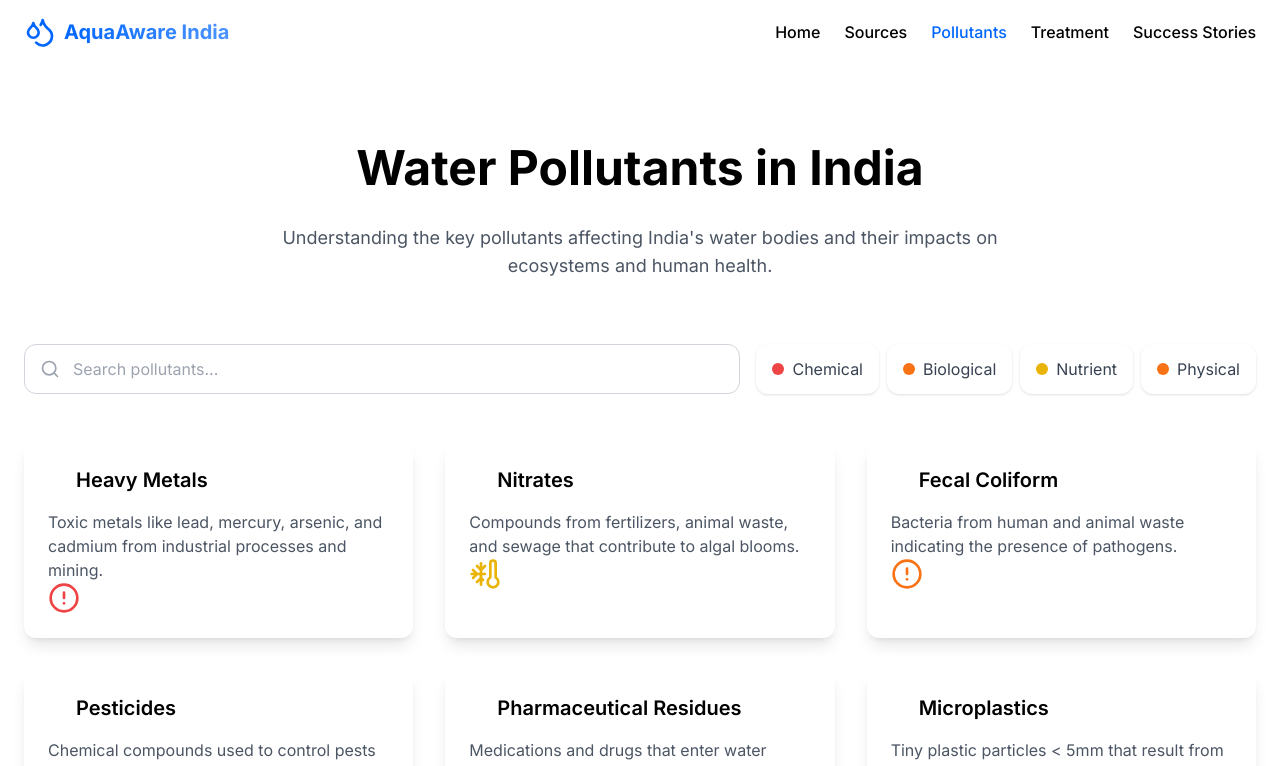
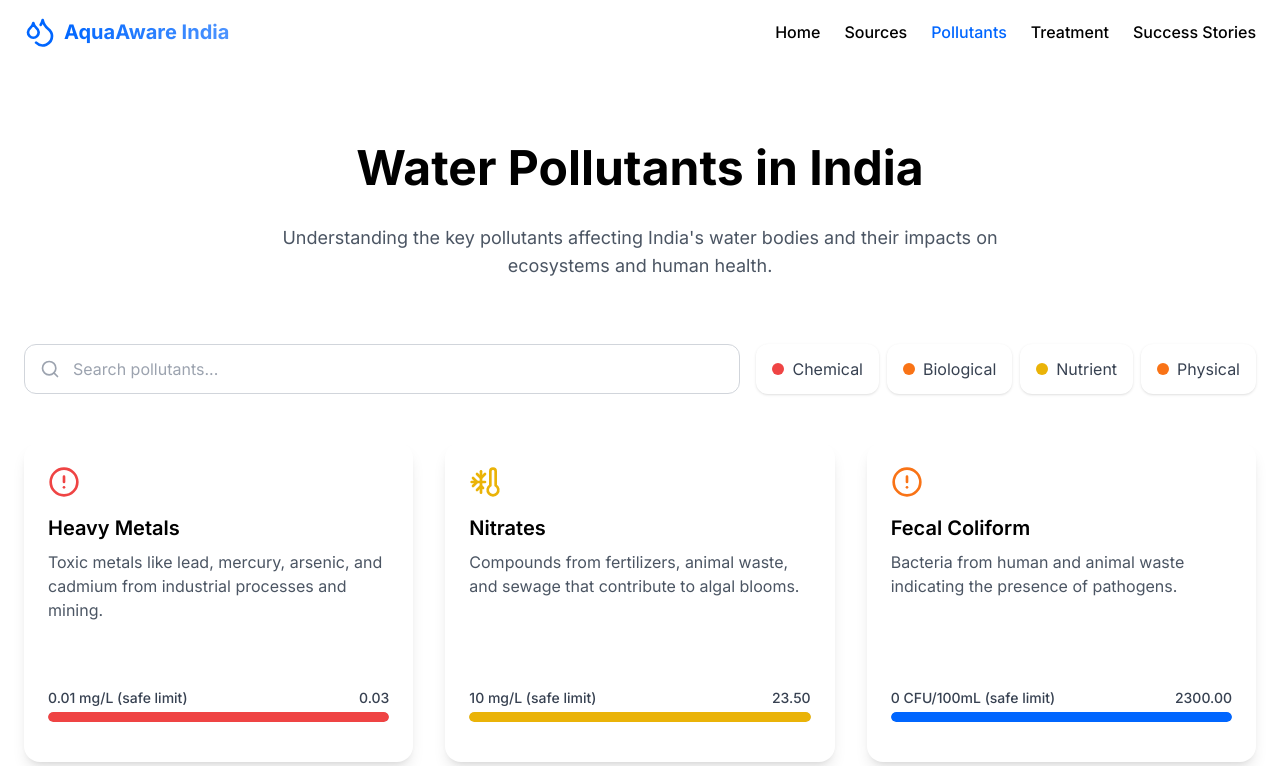
Before and after one commit to nawseekhiya/aqua-aware, a React (Vite) app in the folder client/: page /pollutants in a window 1280 px wide. Shown: the top 766 px of the page. Built offline with nearby package versions, Linux system fonts and the light colour scheme.

Commit message:
feat(client): add Pollution Card component and integrate with Pollutants Page

```diff
--- /dev/null
+++ b/client/src/components/ui/PollutionCard.tsx
@@ -0,0 +1,81 @@
+import React from 'react';
+import { motion } from 'framer-motion';
+import ProgressBar from './ProgressBar';
+
+interface PollutionCardProps {
+  title: string;
+  description: string;
+  icon?: React.ReactNode;
+  image?: string;
+  color: string;
+  currentLevel: number;
+  maxSafe: number;
+  safeLimit: string;
+  impact: string;
+  sources: string[];
+}
+
+const PollutionCard = ({
+  title,
+  description,
+  icon,
+  image,
+  color,
+  currentLevel,
+  maxSafe,
+  safeLimit,
+  impact,
+  sources
+}: PollutionCardProps) => {
+  const getProgressColor = () => {
+    switch (color) {
+      case 'red': return 'red';
+      case 'yellow': return 'yellow';
+      case 'orange': return 'orange';
+      default: return 'blue';
+    }
+  };
+
+  return (
+    <motion.div
+      initial={{ opacity: 0, y: 20 }}
+      animate={{ opacity: 1, y: 0 }}
+      className="h-full min-h-[320px] bg-white dark:bg-gray-900 rounded-2xl shadow-lg overflow-hidden"
+    >
+      {/* Front Side */}
+      <div className="h-full flex flex-col">
+        {image && (
+          <div className="h-40 overflow-hidden bg-gray-100 dark:bg-gray-800">
+            <img
+              src={image}
+              alt={title}
+              className="w-full h-full object-cover"
+            />
+          </div>
+        )}
+
+        <div className="p-6 flex-1 flex flex-col">
+          <div className="mb-4">{icon}</div>
+          <h3 className="text-xl font-semibold text-black dark:text-white mb-2">
+            {title}
+          </h3>
+          <p className="text-gray-600 dark:text-gray-400 mb-4 flex-1">
+            {description}
+          </p>
+
+          {/* Always-visible Progress Bar */}
+          <ProgressBar
+            value={currentLevel}
+            maxValue={maxSafe}
+            label={`${safeLimit} (safe limit)`}
+            colorScheme={getProgressColor()}
+            format="custom"
+            customFormat={() => `${currentLevel.toFixed(2)}`}
+          />
+        </div>
+      </div>
+    </motion.div>
+  );
+};
+
+export default PollutionCard;
--- a/client/src/pages/PollutantsPage.tsx
+++ b/client/src/pages/PollutantsPage.tsx
@@ -5,7 +5,9 @@ import {
   AlertCircle,
   AlertCircle as CircleAlert,
   ThermometerSnowflake,
+  X
 } from "lucide-react";
+import PollutionCard from "../components/ui/PollutionCard";
 
 const pollutants = [
   {
@@ -167,6 +169,10 @@ const PollutantsPage = () => {
     setSearchTerm(e.target.value);
   };
 
+  const handleClearSearch = () => {
+    setSearchTerm("");
+  };
+
   const handleCategoryFilter = (category: string) => {
     setSelectedCategory(category === selectedCategory ? null : category);
   };
@@ -207,9 +213,19 @@ const PollutantsPage = () => {
                 placeholder="Search pollutants..."
                 value={searchTerm}
                 onChange={handleSearch}
-                className="w-full px-4 py-3 pl-12 rounded-xl bg-white dark:bg-gray-900 border border-gray-300 dark:border-gray-700 focus:outline-none focus:ring-2 focus:ring-blue-500 transition-all duration-300"
+                className="w-full px-4 py-3 pl-12 pr-10 rounded-xl bg-white dark:bg-gray-900 border border-gray-300 dark:border-gray-700 focus:outline-none focus:ring-2 focus:ring-blue-500 transition-all duration-300"
               />
               <Search className="absolute left-4 top-1/2 transform -translate-y-1/2 text-gray-400 h-5 w-5" />
+
+              {searchTerm && (
+                <button
+                  onClick={handleClearSearch}
+                  className="absolute right-3 top-1/2 transform -translate-y-1/2 text-gray-400 hover:text-gray-600 dark:hover:text-gray-200 transition-colors duration-200"
+                  aria-label="Clear search"
+                >
+                  <X className="h-5 w-5" />
+                </button>
+              )}
             </div>
 
             <div className="flex flex-wrap gap-2">
@@ -237,13 +253,20 @@ const PollutantsPage = () => {
         <div className="grid grid-cols-1 md:grid-cols-2 lg:grid-cols-3 gap-8">
           {filteredPollutants.length > 0 ? (
             filteredPollutants.map((pollutant) => (
-              <div key={pollutant.id} className="bg-white dark:bg-gray-900 p-6 rounded-xl shadow-lg">
-                <div className="flex items-center gap-3 mb-4">
-                  <span className={`w-4 h-4 rounded-full ${pollutant.color}`} />
-                  <h3 className="text-xl font-semibold">{pollutant.name}</h3>
-                </div>
-                <p className="text-gray-600 dark:text-gray-400">{pollutant.description}</p>
-                {getCategoryIcon(pollutant.category)}
+              <div
+                key={pollutant.id}
+              >
+                <PollutionCard
+                  title={pollutant.name}
+                  description={pollutant.description}
+                  icon={getCategoryIcon(pollutant.category)}
+                  color={pollutant.color}
+                  currentLevel={pollutant.currentLevel}
+                  maxSafe={pollutant.maxSafe}
+                  safeLimit={pollutant.safeLimit}
+                  impact={pollutant.impact}
+                  sources={pollutant.sources}
+                />
               </div>
             ))
           ) : (
@@ -265,6 +288,7 @@ const PollutantsPage = () => {
             </div>
           )}
         </div>
+
       </div>
     </div>
   );
```
